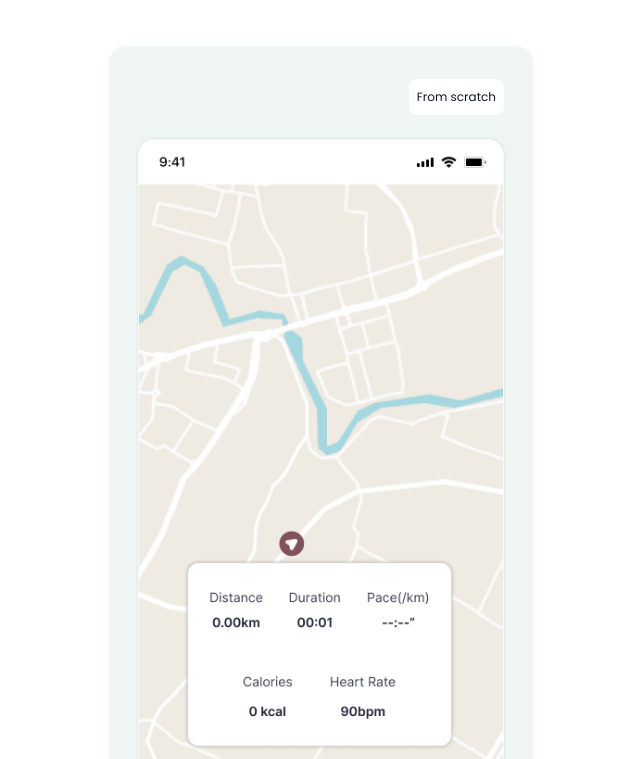
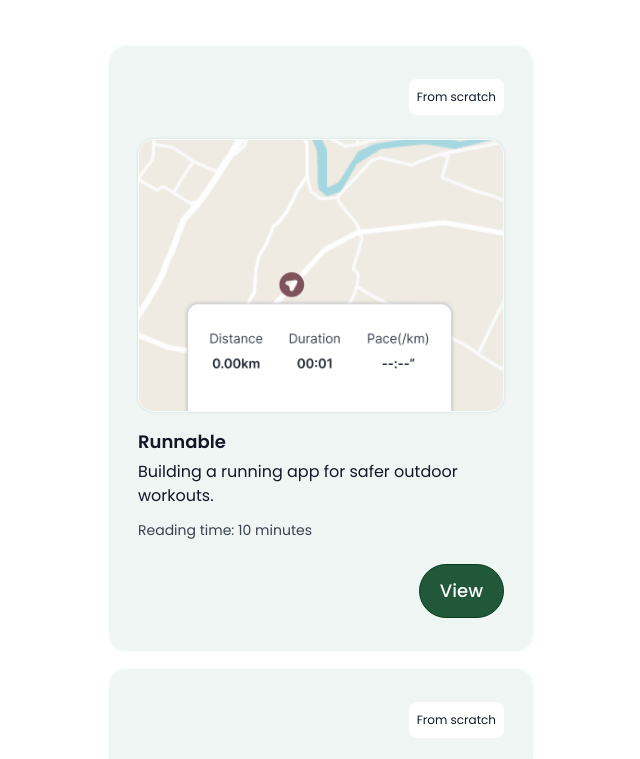
Before and after one commit to Becks-66/portfolio, a website built with Vite: page index.html in a window 1280 px wide. Shown: the part 820-1579 px from the top of the page, without its empty margins (319-959 px from the left). Built offline with nearby package versions, Linux system fonts and the light colour scheme.

Commit message:
Fix project card height and image wrapper dimensions

```diff
--- a/src/styles/components.css
+++ b/src/styles/components.css
@@ -42,6 +42,7 @@
   box-shadow: var(--shadow-soft);
   overflow: hidden;
   width: 100%;
+  height: 100%;
 }
 
 .project-card__tag {
@@ -97,9 +98,10 @@
 .project-card__image-wrapper {
   position: relative;
   width: 100%;
-  height: 100%;
+  height: 273px;
   border-radius: var(--radius-md);
   box-shadow: var(--shadow-soft);
+  overflow: hidden;
 }
 
 .project-card__image {
```
